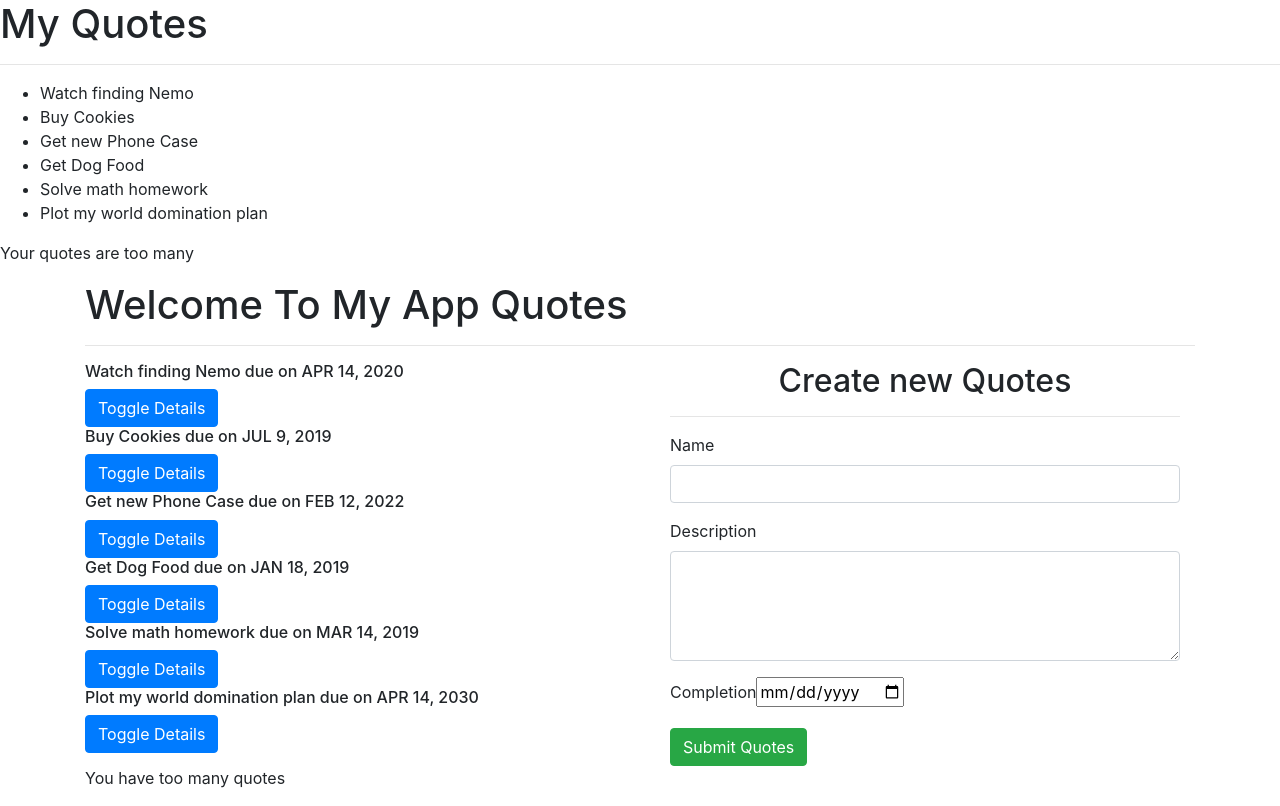
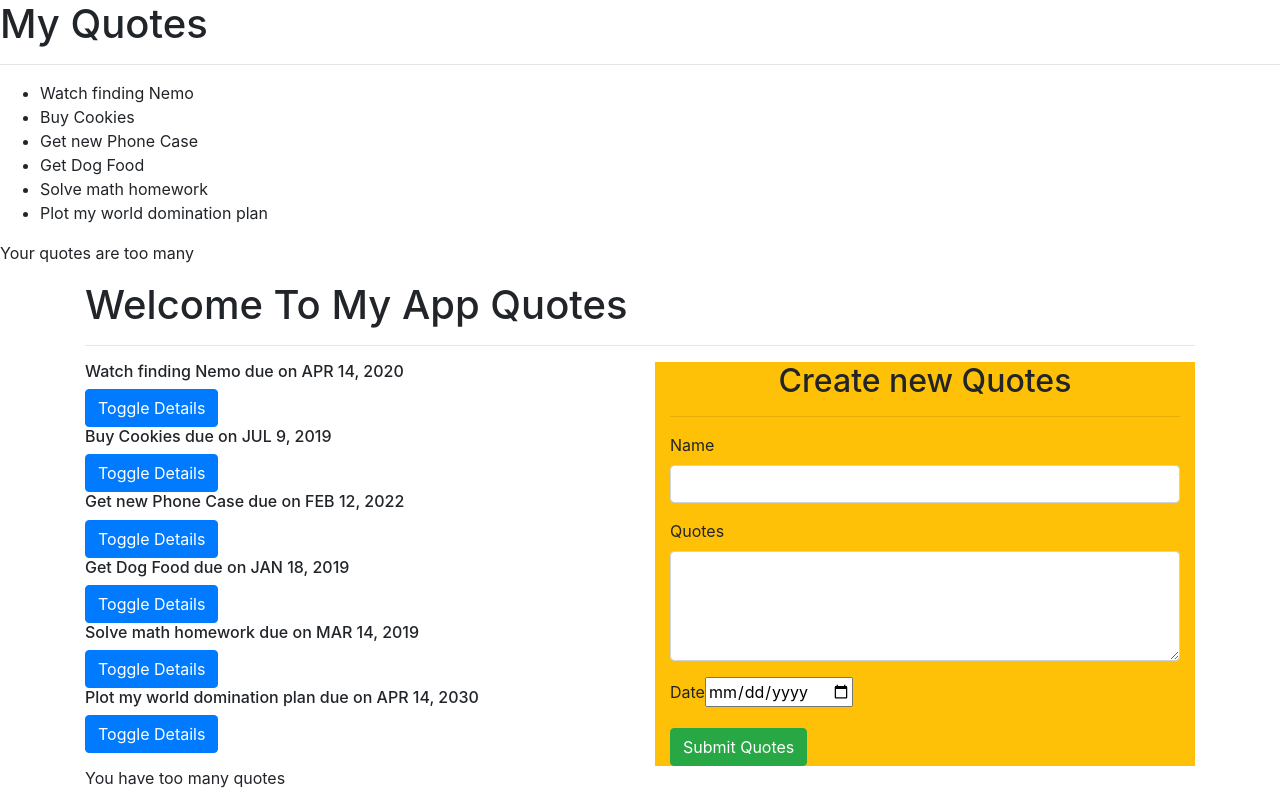
Before and after one commit to annaadhiambo/Quotes-app, an Angular app: page / in a window 1280 px wide. Built offline with nearby package versions, Linux system fonts and the light colour scheme.

Commit message:
added submit button

```diff
--- a/src/app/quotes-form/quotes-form.component.html
+++ b/src/app/quotes-form/quotes-form.component.html
@@ -38,7 +38,7 @@
 </div> -->
 
 
-<div class="container-fluid">
+<div class="container-fluid bg-warning">
     <h2 class="text-center">Create new Quotes</h2>
     <hr>
     <form (ngSubmit)='submitQuotes()' #quotesForm='ngForm'>
@@ -47,23 +47,25 @@
             <label for="name">Name</label>
             <input type="text" class="form-control" id="name" [(ngModel)]="newQuotes.name" name="name" #name='ngModel' required>
             <div [hidden]="name.valid || name.pristine" class="alert alert-danger">
-              <p>Name is required</p>
+              <p>Enter Name</p>
             </div>
         </div>
         <div class="form-group">
 
-            <label for="description">Description</label>
+            <label for="description">Quotes</label>
             <textarea class="form-control" id="description" rows="4" [(ngModel)]="newQuotes.description" name="description" #description="ngModel" required></textarea>
             <div [hidden]="description.valid || description.pristine" class="alert alert-danger">
-              <p>Description is required</p>
+              <p>Enter Quote </p>
             </div>
         </div>
+
+
         <div class="form-group">
 
-            <label for="complete">Completion</label>
+            <label for="Day">Date</label>
             <input type='date' id="complete" [(ngModel)]="newQuotes.completeDate" name="completeDate" #completeDate="ngModel" required>
             <div [hidden]="completeDate.valid || completeDate.pristine" class="alert alert-danger">
-              <p>Date is required</p>
+              <p>Enter Date</p>
             </div>
         </div>
         <button type="submit" class="btn btn-success">Submit Quotes</button>
```
